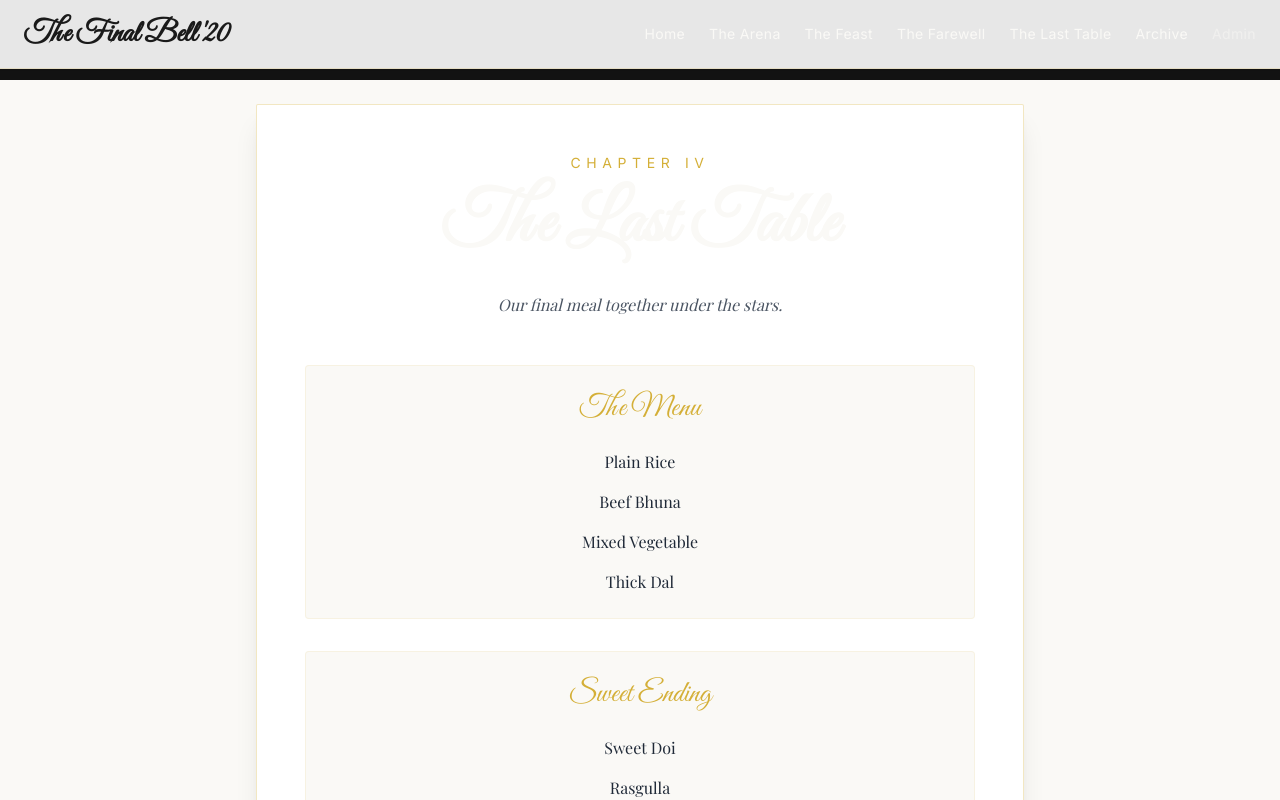
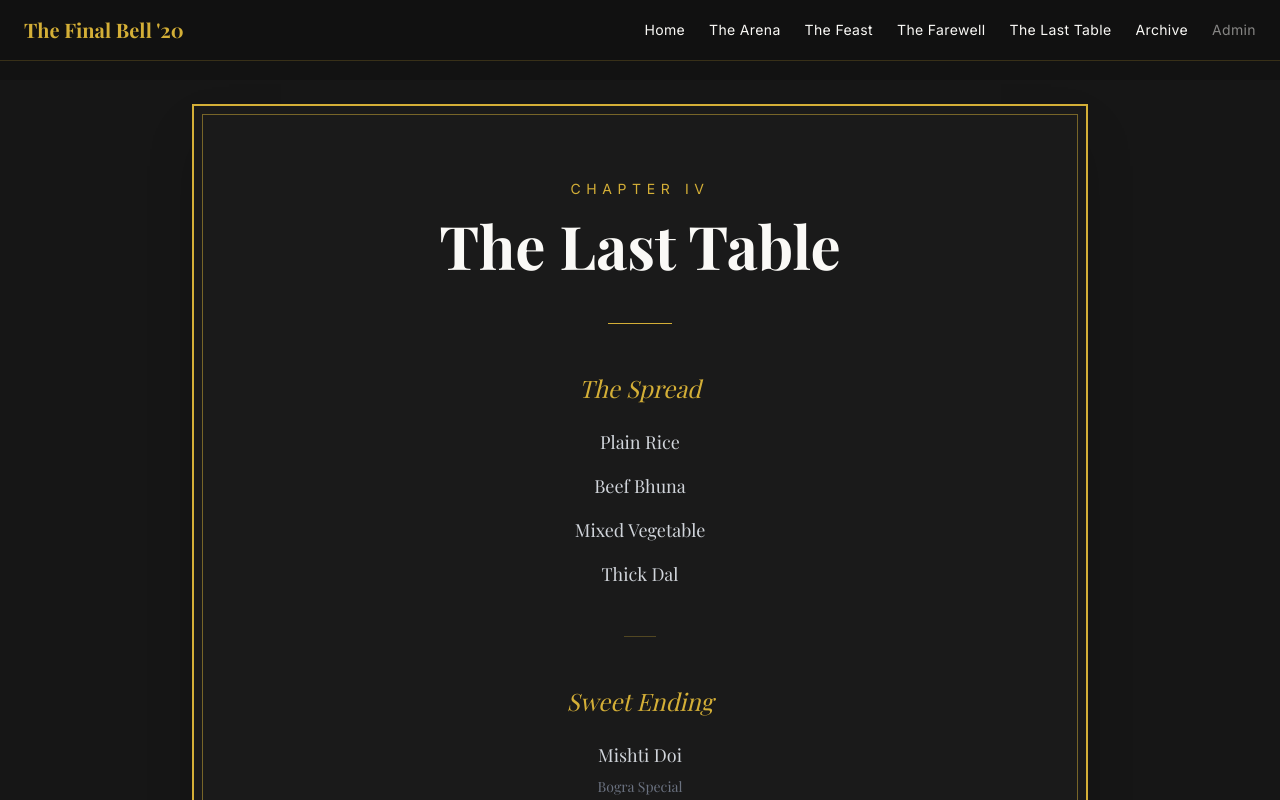
Before and after one commit to kefaet03/hall_feast, a Next.js app: page /last-table in a window 1280 px wide. Shown: the top 800 px of the page. Built offline with nearby package versions, Linux system fonts and the light colour scheme; a web font is replaced by a local one.

Commit message:
frontend again restored

```diff
--- a/app/arena/page.tsx
+++ b/app/arena/page.tsx
@@ -23,8 +23,8 @@ export default function ArenaPage() {
   return (
     <div className="min-h-screen p-8 max-w-7xl mx-auto">
       <div className="text-center mb-16">
-        <h1 className="text-4xl md:text-5xl font-script text-gold mb-4 text-7xl">The Arena</h1>
-        <p className="text-xl text-gray-600">Step onto the field of glory. Register for your event below.</p>
+        <h1 className="text-4xl md:text-5xl font-serif font-bold text-gold mb-4">Chapter I: The Arena</h1>
+        <p className="text-xl text-gray-300">Step onto the field of glory. Register for your event below.</p>
       </div>
 
       <div className="grid grid-cols-1 sm:grid-cols-2 lg:grid-cols-4 gap-6">
@@ -36,11 +36,11 @@ export default function ArenaPage() {
             transition={{ delay: index * 0.1 }}
             whileHover={{ y: -5, scale: 1.05 }}
             onClick={() => setSelectedSport(sport.name)}
-            className="bg-white border border-gold/30 shadow-sm rounded-xl p-8 flex flex-col items-center justify-center text-center cursor-pointer hover:border-gold hover:shadow-md transition-all"
+            className="bg-charcoal border border-gold/30 rounded-xl p-8 flex flex-col items-center justify-center text-center cursor-pointer hover:border-gold hover:shadow-[0_0_20px_rgba(212,175,55,0.2)] transition-all"
           >
             <div className="text-gold mb-4">{sport.icon}</div>
-            <h3 className="text-2xl font-script mb-2">{sport.name}</h3>
-            <span className="text-sm text-gray-600 bg-gray-100 px-3 py-1 rounded-full">{sport.type}</span>
+            <h3 className="text-xl font-bold mb-2">{sport.name}</h3>
+            <span className="text-sm text-gray-400 bg-black/50 px-3 py-1 rounded-full">{sport.type}</span>
           </motion.div>
         ))}
       </div>
--- a/app/feast/page.tsx
+++ b/app/feast/page.tsx
@@ -4,40 +4,40 @@ import { motion } from 'framer-motion';
 
 export default function FeastPage() {
   return (
-    <div className="min-h-screen flex items-center justify-center p-6 bg-[#FAF9F6]">
+    <div className="min-h-screen flex items-center justify-center p-6 bg-charcoal/50">
       <motion.div
         initial={{ opacity: 0, scale: 0.95 }}
         animate={{ opacity: 1, scale: 1 }}
         transition={{ duration: 0.8 }}
-        className="relative max-w-4xl w-full bg-white border-2 border-gold p-2 shadow-2xl"
+        className="relative max-w-4xl w-full bg-[#1A1A1A] border-2 border-gold p-2 shadow-2xl"
       >
         <div className="border border-gold/50 p-8 md:p-16 text-center h-full">
           <h3 className="text-gold tracking-[0.4em] uppercase text-sm mb-4">Chapter II</h3>
-          <h1 className="text-5xl md:text-7xl font-script font-bold mb-12">The Feast</h1>
+          <h1 className="text-5xl md:text-6xl font-serif font-bold mb-12">The Feast</h1>
 
           <div className="w-16 h-[1px] bg-gold mx-auto mb-12"></div>
 
           <div className="space-y-12 font-serif">
             <div>
-              <h2 className="text-3xl font-script text-gold mb-6">Appetizers</h2>
-              <p className="text-lg text-gray-800">Crispy Chicken Wontons</p>
+              <h2 className="text-2xl text-gold mb-6 italic">Appetizers</h2>
+              <p className="text-lg text-gray-300">Crispy Chicken Wontons</p>
               <p className="text-sm text-gray-500 mt-2">with Sweet Chili Dip</p>
             </div>
 
             <div className="w-8 h-[1px] bg-gold/30 mx-auto"></div>
 
             <div>
-              <h2 className="text-3xl font-script text-gold mb-6">Main Course</h2>
-              <p className="text-lg text-gray-800">Kacchi Biryani (Mutton)</p>
+              <h2 className="text-2xl text-gold mb-6 italic">Main Course</h2>
+              <p className="text-lg text-gray-300">Kacchi Biryani (Mutton)</p>
               <p className="text-sm text-gray-500 mt-2">Served with Raita & Borhani</p>
-              <p className="text-lg text-gray-800 mt-4">Chicken Roast</p>
+              <p className="text-lg text-gray-300 mt-4">Chicken Roast</p>
             </div>
 
             <div className="w-8 h-[1px] bg-gold/30 mx-auto"></div>
 
             <div>
-              <h2 className="text-3xl font-script text-gold mb-6">Desserts</h2>
-              <p className="text-lg text-gray-800">Traditional Jorda</p>
+              <h2 className="text-2xl text-gold mb-6 italic">Desserts</h2>
+              <p className="text-lg text-gray-300">Traditional Jorda</p>
               <p className="text-sm text-gray-500 mt-2">with mini Gulab Jamun</p>
             </div>
           </div>
--- a/app/globals.css
+++ b/app/globals.css
@@ -3,8 +3,10 @@
 @tailwind utilities;
 
 :root {
-  --foreground-rgb: 26, 26, 26; /* #1A1A1A Charcoal/Black */
-  --background-rgb: 255, 255, 255; /* #FFFFFF White */
+  --foreground-rgb: 250, 249, 246;
+  /* #FAF9F6 */
+  --background-rgb: 18, 18, 18;
+  /* #121212 */
 }
 
 body {
@@ -18,11 +20,11 @@ body {
 }
 
 .custom-scrollbar::-webkit-scrollbar-track {
-  background: #f1f1f1;
+  background: #1a1a1a;
 }
 
 .custom-scrollbar::-webkit-scrollbar-thumb {
-  background: #ccc;
+  background: #333;
   border-radius: 4px;
 }
 
--- a/app/last-table/page.tsx
+++ b/app/last-table/page.tsx
@@ -4,38 +4,40 @@ import { motion } from 'framer-motion';
 
 export default function LastTablePage() {
   return (
-    <div className="min-h-screen flex items-center justify-center p-6 bg-[#FAF9F6]">
+    <div className="min-h-screen flex items-center justify-center p-6 bg-charcoal/50">
       <motion.div
-        initial={{ opacity: 0, y: 20 }}
-        animate={{ opacity: 1, y: 0 }}
-        className="max-w-3xl w-full bg-white border border-gold/30 p-12 text-center rounded-sm shadow-xl"
+        initial={{ opacity: 0, scale: 0.95 }}
+        animate={{ opacity: 1, scale: 1 }}
+        transition={{ duration: 0.8 }}
+        className="relative max-w-4xl w-full bg-[#1A1A1A] border-2 border-gold p-2 shadow-2xl"
       >
-        <h3 className="text-gold tracking-[0.4em] uppercase text-sm mb-4">Chapter IV</h3>
-        <h1 className="text-5xl md:text-7xl font-script font-bold mb-8">The Last Table</h1>
-        <p className="text-gray-600 font-serif italic mb-12">Our final meal together under the stars.</p>
+        <div className="border border-gold/50 p-8 md:p-16 text-center h-full">
+          <h3 className="text-gold tracking-[0.4em] uppercase text-sm mb-4">Chapter IV</h3>
+          <h1 className="text-5xl md:text-6xl font-serif font-bold mb-12">The Last Table</h1>
 
-        <div className="space-y-8 font-serif">
-          <div className="p-6 border border-gold/10 bg-[#FAF9F6] rounded">
-            <h2 className="text-3xl font-script text-gold mb-6">The Menu</h2>
-            <ul className="space-y-4 text-gray-800">
-              <li>Plain Rice</li>
-              <li>Beef Bhuna</li>
-              <li>Mixed Vegetable</li>
-              <li>Thick Dal</li>
-            </ul>
+          <div className="w-16 h-[1px] bg-gold mx-auto mb-12"></div>
+
+          <div className="space-y-12 font-serif">
+            <div>
+              <h2 className="text-2xl text-gold mb-6 italic">The Spread</h2>
+              <p className="text-lg text-gray-300">Plain Rice</p>
+              <p className="text-lg text-gray-300 mt-4">Beef Bhuna</p>
+              <p className="text-lg text-gray-300 mt-4">Mixed Vegetable</p>
+              <p className="text-lg text-gray-300 mt-4">Thick Dal</p>
+            </div>
+
+            <div className="w-8 h-[1px] bg-gold/30 mx-auto"></div>
+
+            <div>
+              <h2 className="text-2xl text-gold mb-6 italic">Sweet Ending</h2>
+              <p className="text-lg text-gray-300">Mishti Doi</p>
+              <p className="text-sm text-gray-500 mt-2">Bogra Special</p>
+            </div>
           </div>
 
-          <div className="p-6 border border-gold/10 bg-[#FAF9F6] rounded">
-            <h2 className="text-3xl font-script text-gold mb-6">Sweet Ending</h2>
-            <ul className="space-y-4 text-gray-800">
-              <li>Sweet Doi</li>
-              <li>Rasgulla</li>
-            </ul>
+          <div className="mt-16 text-gold/60 text-sm tracking-widest uppercase">
+            23 July, 2026 • 9:30 PM
           </div>
-        </div>
-
-        <div className="mt-16 text-gold/60 text-sm tracking-widest uppercase">
-          23 July, 2026 • 9:30 PM
         </div>
       </motion.div>
     </div>
--- a/app/layout.tsx
+++ b/app/layout.tsx
@@ -1,10 +1,9 @@
 import type { Metadata } from "next";
-import { Inter, Playfair_Display, Great_Vibes } from "next/font/google";
+import { Inter, Playfair_Display } from "next/font/google";
 import "./globals.css";
 
 const inter = Inter({ subsets: ["latin"], variable: '--font-inter' });
 const playfair = Playfair_Display({ subsets: ["latin"], variable: '--font-playfair' });
-const greatVibes = Great_Vibes({ weight: "400", subsets: ["latin"], variable: '--font-script' });
 
 export const metadata: Metadata = {
   title: "The Final Bell '20",
@@ -17,11 +16,11 @@ export default function RootLayout({
   children: React.ReactNode;
 }>) {
   return (
-    <html lang="en" className={`${inter.variable} ${playfair.variable} ${greatVibes.variable}`}>
+    <html lang="en" className={`${inter.variable} ${playfair.variable}`}>
       <body className="font-sans bg-background text-foreground min-h-screen selection:bg-gold/30 selection:text-gold">
         {/* Navigation Bar will be inserted here */}
-        <nav className="fixed top-0 w-full z-50 bg-white/90 backdrop-blur-md border-b border-gold/20 px-6 py-4 flex justify-between items-center shadow-sm">
-          <div className="font-script text-3xl text-charcoal font-bold">The Final Bell '20</div>
+        <nav className="fixed top-0 w-full z-50 bg-background/80 backdrop-blur-md border-b border-gold/20 px-6 py-4 flex justify-between items-center">
+          <div className="font-serif text-xl text-gold font-bold">The Final Bell '20</div>
           <div className="flex gap-6 text-sm tracking-wide">
             <a href="/" className="hover:text-gold transition-colors">Home</a>
             <a href="/arena" className="hover:text-gold transition-colors">The Arena</a>
--- a/tailwind.config.ts
+++ b/tailwind.config.ts
@@ -21,7 +21,6 @@ const config: Config = {
       fontFamily: {
         serif: ['var(--font-playfair)', 'serif'],
         sans: ['var(--font-inter)', 'sans-serif'],
-        script: ['var(--font-script)', 'cursive'],
       },
       backgroundImage: {
         "gradient-radial": "radial-gradient(var(--tw-gradient-stops))",
```
Also changed, not shown: app/page.tsx (+29 -69 lines).
